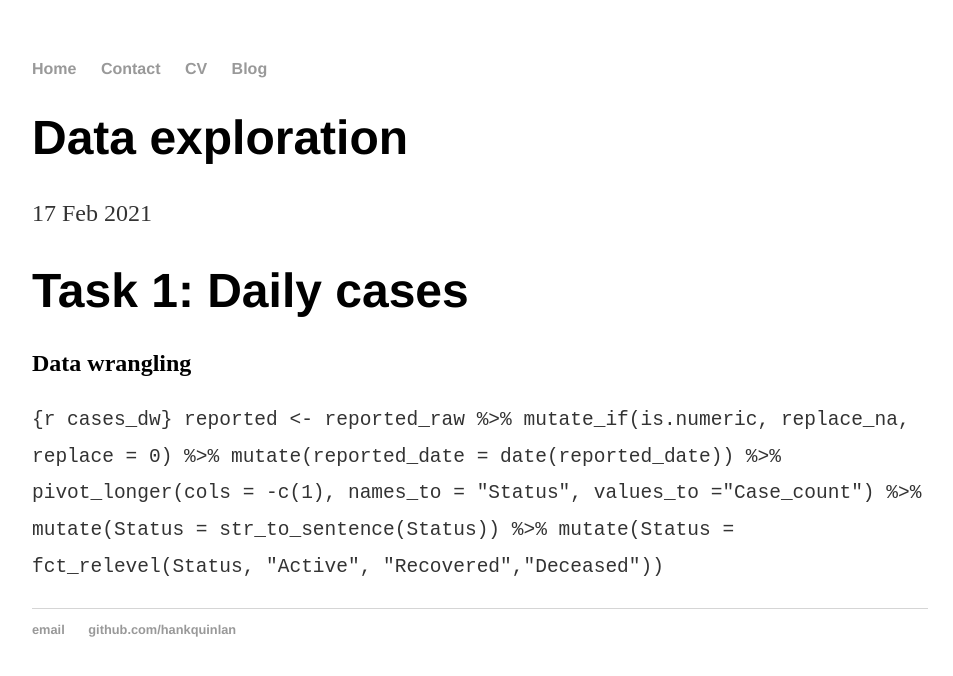
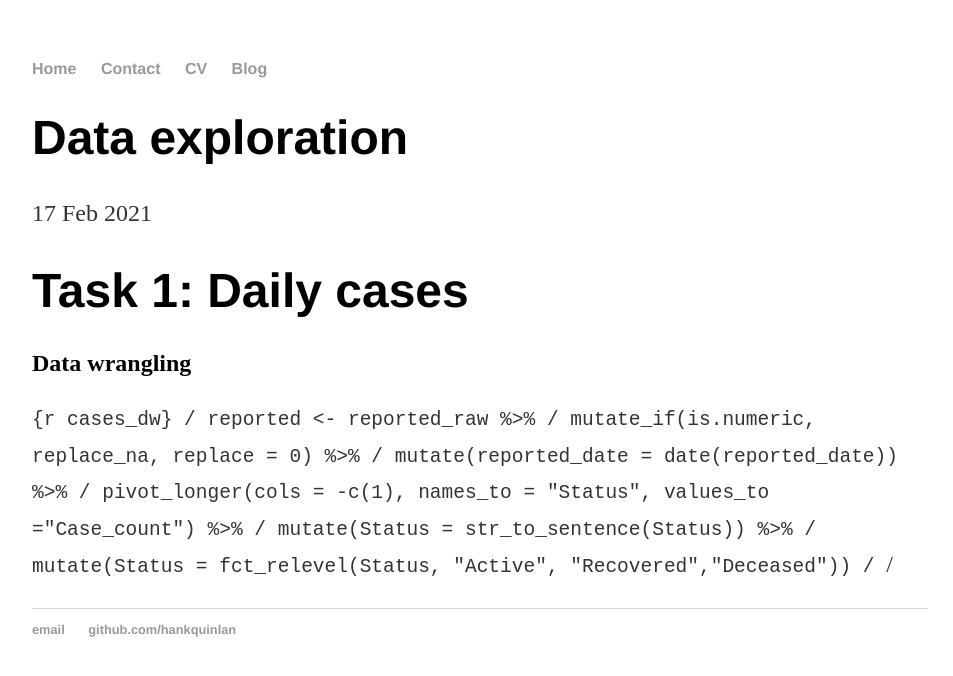
Before and after one commit to black12348602/black12348602.github.io, a Jekyll site: the page built from _posts/2021-02-17-Yichen-Xu-site-launched.md, in a window 1280 px wide. Shown: the top 676 px of the page, without its empty margins (160-1113 px from the left). Built offline with Jekyll 4.4.1, drawn with Linux system fonts in a browser that asks for light colours.

Commit message:
Update 2021-02-17-Yichen-Xu-site-launched.md

````diff
--- a/_posts/2021-02-17-Yichen-Xu-site-launched.md
+++ b/_posts/2021-02-17-Yichen-Xu-site-launched.md
@@ -7,11 +7,11 @@
 # Task 1: Daily cases
 ## Data wrangling
 
-```{r cases_dw}
-reported <- reported_raw %>%
-  mutate_if(is.numeric, replace_na, replace = 0) %>%
-  mutate(reported_date = date(reported_date)) %>%
-  pivot_longer(cols = -c(1), names_to = "Status", values_to ="Case_count") %>%
-  mutate(Status = str_to_sentence(Status)) %>%
-  mutate(Status = fct_relevel(Status, "Active", "Recovered","Deceased"))
-```
+```{r cases_dw} /
+reported <- reported_raw %>% /
+  mutate_if(is.numeric, replace_na, replace = 0) %>% /
+  mutate(reported_date = date(reported_date)) %>% /
+  pivot_longer(cols = -c(1), names_to = "Status", values_to ="Case_count") %>% /
+  mutate(Status = str_to_sentence(Status)) %>% /
+  mutate(Status = fct_relevel(Status, "Active", "Recovered","Deceased")) /
+``` /
````
